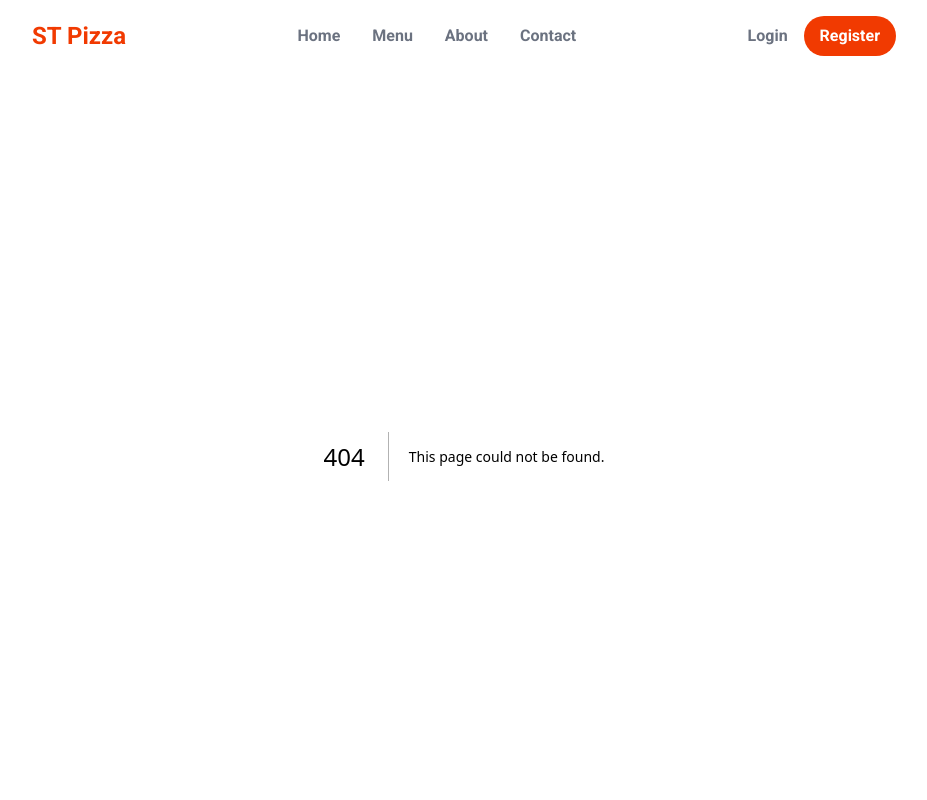
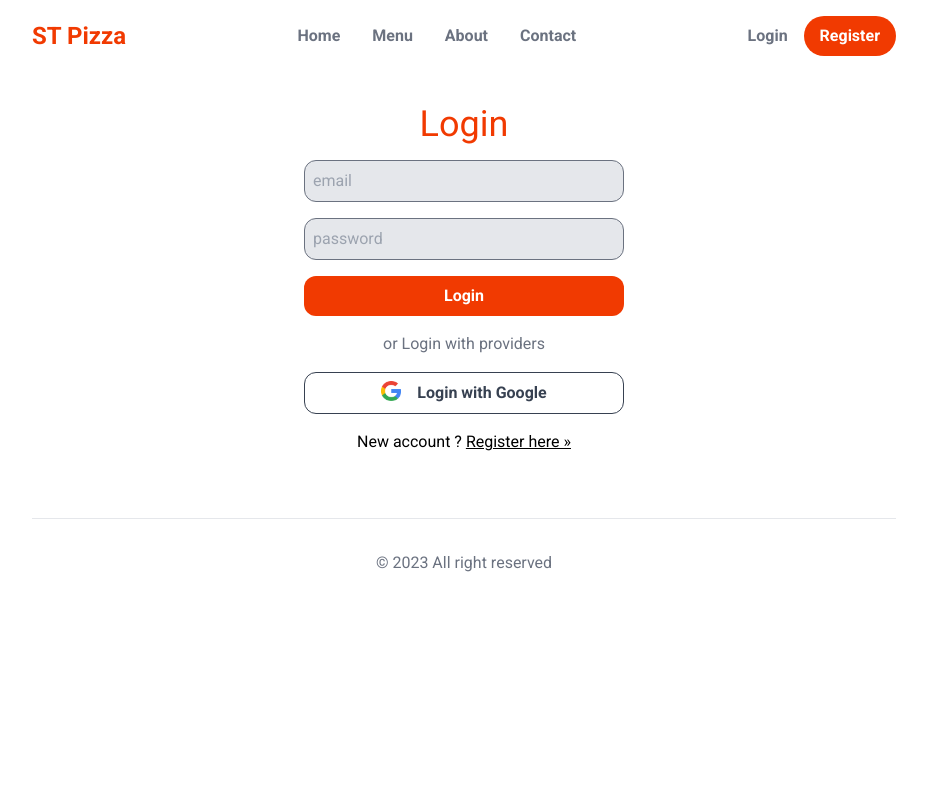
Before and after one commit to AdeJulius46/food-app, a Next.js app: page /login in a window 1280 px wide. Before the commit this address had no page. Shown: the top 800 px of the page, without its empty margins (176-1103 px from the left). Built offline with nearby package versions, Linux system fonts and the light colour scheme.

Commit message:
Next Auth

```diff
--- a/package.json
+++ b/package.json
@@ -9,12 +9,16 @@
     "lint": "next lint"
   },
   "dependencies": {
+    "bcryptjs": "^2.4.3",
+    "mongoose": "^8.1.1",
     "next": "14.1.0",
     "next-auth": "^4.24.5",
     "react": "^18",
     "react-dom": "^18"
   },
   "devDependencies": {
+    "@types/node": "20.11.19",
+    "@types/react": "18.2.57",
     "autoprefixer": "^10.0.1",
     "eslint": "^8",
     "eslint-config-next": "14.1.0",
--- /dev/null
+++ b/src/app/api/auth/[...nextauth]/route.js
@@ -0,0 +1,24 @@
+import NextAuth from "next-auth"
+import CredentialsProvider from "next-auth/providers/credentials";
+// import GithubProvider from "next-auth/providers/github"
+
+export  const authOptions = {
+    providers: [
+        CredentialsProvider({
+
+          name: "Credentials",
+          credentials: {
+            username: { label: "Email", type: "email", placeholder: "test@example.com" },
+            password: { label: "Password", type: "password" }
+          },
+          async authorize(credentials, req) {
+            console.log({credentials})
+
+          }
+        })
+      ]
+}
+
+const handler = NextAuth(authOptions);
+
+export { handler as GET, handler as POST }
--- a/src/app/api/register/route.js
+++ b/src/app/api/register/route.js
@@ -1,3 +1,10 @@
-export function  POST(req){
-return Response.json("ok")
+import { User } from "../../../app/models/User"
+import mongoose from "mongoose"
+
+export  async function  POST(req){
+    const body = await req.json();
+    mongoose.connect("mongodb://127.0.0.1:27017/food")
+    const createdUser = await User.create(body)
+    return Response.json(createdUser)
+
 }
--- a/src/app/api/route.js
+++ /dev/null
@@ -1,32 +0,0 @@
-import NextAuth from "next-auth"
-import CredentialsProvider from "next-auth/providers/credentials";
-import GithubProvider from "next-auth/providers/github"
-
-export const authOptions = {
-    providers: [
-        CredentialsProvider({
-
-          name: "Credentials",
-          credentials: {
-            username: { label: "Email", type: "email", placeholder: "test@example.com" },
-            password: { label: "Password", type: "password" }
-          },
-          async authorize(credentials, req) {
-            // Add logic here to look up the user from the credentials supplied
-            const user = { id: "1", name: "J Smith", email: "jsmith@example.com" }
-
-            if (user) {
-              // Any object returned will be saved in `user` property of the JWT
-              return user
-            } else {
-              // If you return null then an error will be displayed advising the user to check their details.
-              return null
-
-              // You can also Reject this callback with an Error thus the user will be sent to the error page with the error message as a query parameter
-            }
-          }
-        })
-      ]
-}
-
-export default NextAuth(authOptions)
--- a/src/app/globals.css
+++ b/src/app/globals.css
@@ -19,6 +19,16 @@ button{
     @apply block w-full text-gray-700  font-semibold;
     @apply border border-gray-700 rounded-xl px-6 py-2;
 }
+input[type="email"]:disabled,
+input[type="password"]:disabled,
+input[type="text"]:disabled{
+    @apply bg-gray-300
+}
+
 button[type="submit"], .submit{
-@apply border-0 bg-primary text-white;
+    @apply border-0 bg-primary text-white;
 }
+
+button[type="submit"]:disabled{
+    @apply cursor-not-allowed bg-red-400
+}
--- /dev/null
+++ b/src/app/login/page.js
@@ -0,0 +1,61 @@
+"use client"
+
+import React from 'react'
+import Image from 'next/image'
+import Link from 'next/link'
+import { useState } from 'react'
+import { signIn} from "next-auth/react"
+const page = () => {
+
+    const [email,setEmail] =useState("")
+    const [password,setPassword] =useState("")
+    const [login , Setlogin] = useState(false)
+
+
+
+    const Login = async(ev)=>{
+        ev.preventDefault()
+    Setlogin(true)
+     signIn("Credentials")
+    Setlogin(false)
+    }
+  return (
+
+
+
+
+    <div className='my-12'>
+      <h1 className='text-center text-primary text-4xl mb-4  '>Login</h1>
+
+<form className='block  max-w-xs mx-auto  '   onSubmit={Login}>
+        <input type='email'
+         placeholder='email'
+         value={email}
+         disabled={login}
+         onChange={ev=>setEmail(ev.target.value)}
+         />
+        <input type='password'
+        placeholder='password'
+        value={password}
+        disabled={login}
+        onChange={ev=>setPassword(ev.target.value)}
+         />
+
+        <button  className='submit'  type='submit'  disabled={login} >Login</button>
+
+        <div className='my-4 text-center text-gray-500'>
+          or Login with providers
+        </div>
+
+        <button className='flex justify-center gap-4'   >   <Image src="/google.png"  width={20}  height={20}/> Login with Google</button>
+
+        <div className='text-center my-4'>
+          New account ? {""} <Link  className='underline'  href={"/register"}> Register here  &raquo; </Link>
+        </div>
+      </form>
+
+    </div>
+  )
+}
+
+export default page
--- /dev/null
+++ b/src/app/models/User.js
@@ -0,0 +1,31 @@
+import   bcrypt  from  'bcryptjs';
+import { Schema, models, model } from "mongoose"
+
+
+const UserSchema = new Schema({
+    email:{type:String, required:true, unique:true },
+    password: {
+    type: String,
+    required: true,
+     validate:(pass) => {
+     if(!pass?.length || pass.length < 5){
+    new Error("password must be at least 5 characters ");
+    return false
+         }
+      },
+    },
+}, {timestamps: true });
+
+
+UserSchema.post("validate", function(user){
+    // const UnhashedPass = user.password
+    // const  salt = bcrypt.genSaltSync(10);
+    // const  hashedpass = bcrypt.hashSync(UnhashedPass, salt);
+
+    const UnhashedPass = user.password
+    const salt = bcrypt.genSaltSync(10);
+  user.password =(UnhashedPass,salt)
+})
+
+
+export const User = models?.User || model("User", UserSchema)
--- a/src/app/register/page.js
+++ b/src/app/register/page.js
@@ -3,42 +3,74 @@
 
 import React, { useState } from 'react'
 import Image from 'next/image'
+import Link from 'next/link'
 const registerpage = () => {
   const [email,setEmail] =useState("")
   const [password,setPassword] =useState("")
-
-   const Register =(ev)=>{
+  const [userCreated,setUserCreated] = useState(false)
+  const [creatingUser, setCreatinguser] =useState(false)
+  const [error, setError]= useState(false)
+    const Register  = async(ev)=>{
     ev.preventDefault()
-  fetch ("api/register",
+    setCreatinguser(true)
+  const response = await fetch ("api/register",
       {
         method:"POST",
         body:JSON.stringify({email,password}),
         headers:{"content-type":"application/json"},
-
       }
       )
+      if(response.ok){
+        setUserCreated(true)
+      }else{
+        setError(true)
+      }
+    setCreatinguser(false)
    }
   return (
 
     <section className='mt-8'>
+
       <h1 className='text-center text-primary text-4xl mb-4  '>Register</h1>
+        {
+          userCreated &&(
+
+            <div className='text-center'>
+              <h1>Proceed to     <Link href={"/login"} >
+              login </Link>  </h1>
+            </div>
+          )
+        }
+        {error &&(
+          <div className='text-center'>
+            <h1>Username alrady exist or try again</h1>
+          </div>
+        )}
       <form className='block  max-w-xs mx-auto  ' onSubmit={Register}>
         <input type='email'
          placeholder='email'
+         disabled={creatingUser}
          value={email}
          onChange={ev=>setEmail(ev.target.value)}
          />
         <input type='password'
         placeholder='password'
+        disabled={creatingUser}
         value={password}
         onChange={ev=>setPassword(ev.target.value)}
          />
-        <button  type='submit'>Register</button>
+
+        <button  className='submit'  type='submit' disabled={creatingUser} >Register</button>
+
         <div className='my-4 text-center text-gray-500'>
           or Login with providers
         </div>
 
-        <button className='flex justify-center gap-4'>   <Image src="/google.png"  width={20}  height={20}/> Login with Google</button>
+        <button className='flex justify-center gap-4'   >   <Image src="/google.png"  width={20}  height={20}/> Login with Google</button>
+
+        <div className='text-center my-4'>
+          Existing account ? {""} <Link  className='underline'  href={"/login"}> Login here  &raquo; </Link>
+        </div>
       </form>
       <div>
       </div>
```
Also changed, not shown: 2 other files (tests, documents, lock files or other folders). Lines whose indentation alone changed are shown as unchanged.
